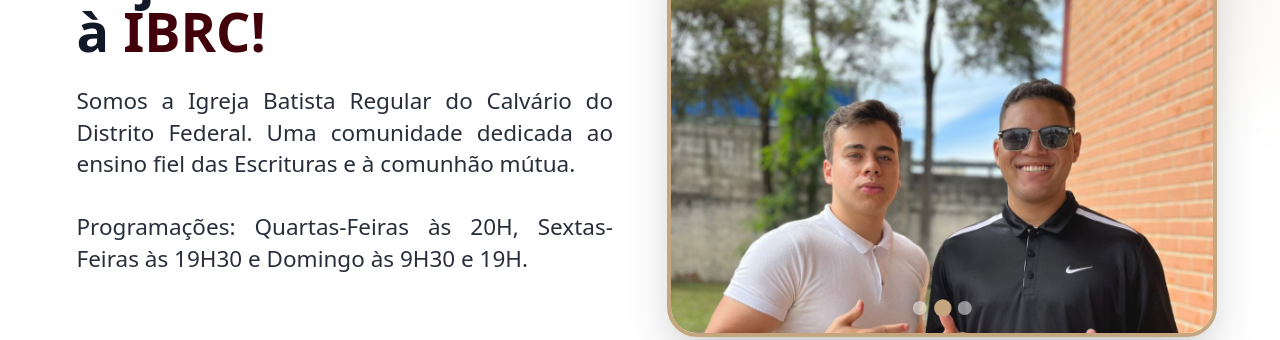
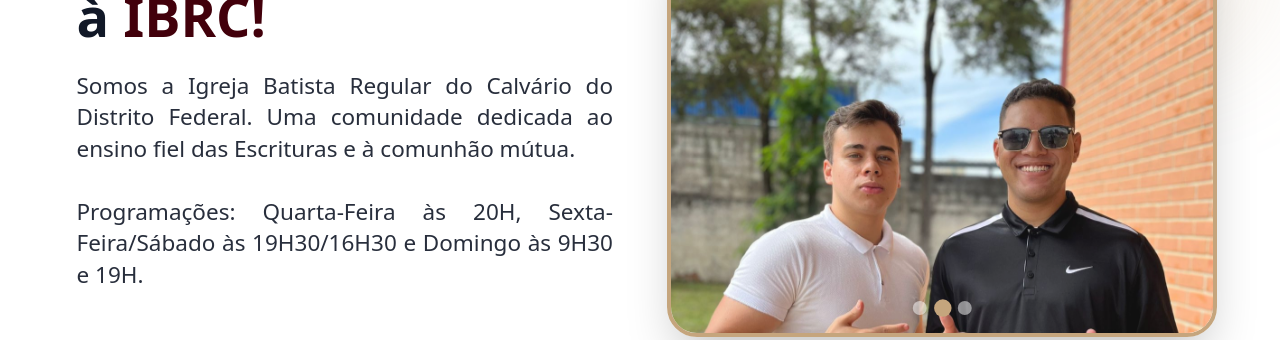
Before and after one commit to CoutinhoGustav/plataforma-ibrc, a React (Vite) app: page / in a window 1280 px wide. Shown: the part 292-632 px from the top of the page. Built offline with nearby package versions, Linux system fonts and the light colour scheme.

Commit message:
atualização home

```diff
--- a/src/pages/Home.jsx
+++ b/src/pages/Home.jsx
@@ -28,7 +28,7 @@ const Home = () => {
                     <p className="text-lg md:text-xl mb-8 md:ml-3 leading-relaxed text-justify opacity-90 max-w-xl">
                         Somos a Igreja Batista Regular do Calvário do Distrito Federal. Uma comunidade dedicada ao ensino fiel das Escrituras e à comunhão mútua.
                         <br /><br />
-                        Programações: Quartas-Feiras às 20H, Sextas-Feiras às 19H30 e Domingo às 9H30 e 19H.
+                        Programações: Quarta-Feira às 20H, Sexta-Feira/Sábado às 19H30/16H30 e Domingo às 9H30 e 19H.
                     </p>
 
                 </div>
```
